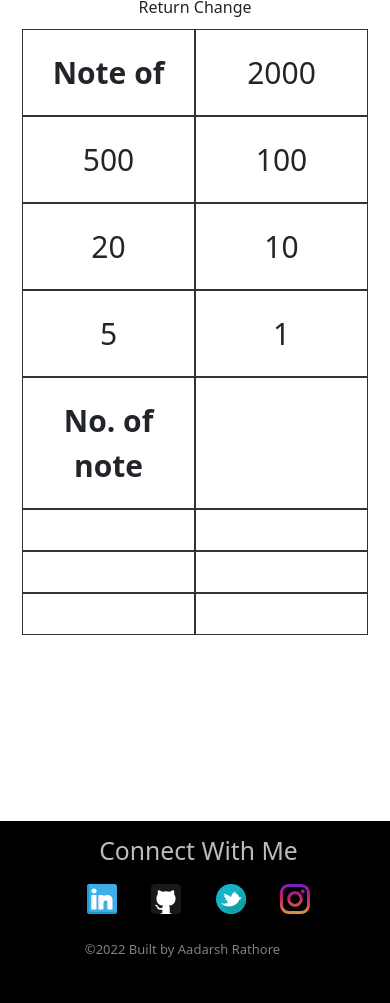
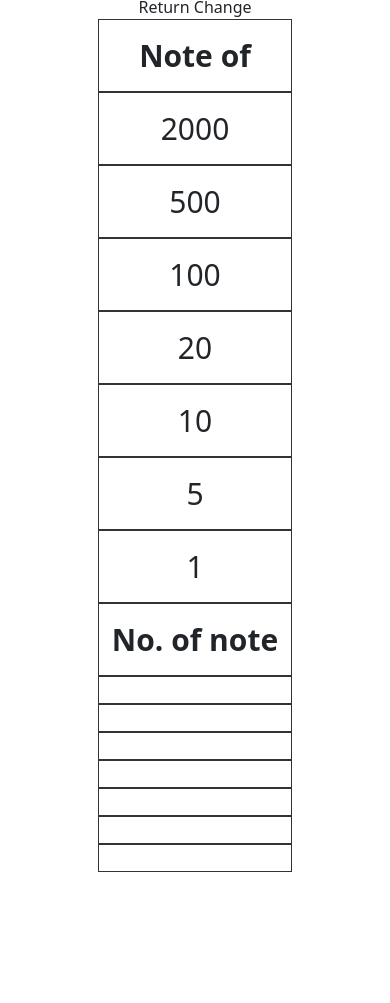
Before and after one commit to aadarshrathore/Cash-register, a plain HTML site: page index.html in a window 390 px wide. Shown: the part 661-1664 px from the top of the page. Drawn offline with nearby package versions, Linux system fonts and the light colour scheme.

Commit message:
initial commit

```diff
--- a/style.css
+++ b/style.css
@@ -32,19 +32,19 @@ caption{
 #tr{
     display: grid;
     grid-template-columns: auto auto auto auto auto auto auto auto;
-    padding: 10px;
+    padding: 0px;
 }
 .grid-item{
     background-color: rgba(255, 255, 255, 0.8);
     border: 1px solid rgba(0, 0, 0, 0.8);
-    padding: 20px;
+    padding: 13px;
     font-size: 30px;
     text-align: center;
 }
 @media screen and (max-width:770px) {
 
 #tr{
-    grid-template-columns: repeat(2,1fr) ;
+    grid-template-columns: repeat(1,1fr) ;
 }
 
 }
@@ -52,7 +52,7 @@ caption{
     padding: 68px 25px 30px 0;
     text-align: center;
     position: relative;
-    top: 10rem;
+    top: 13rem;
     background-color: black;
 
 
```
